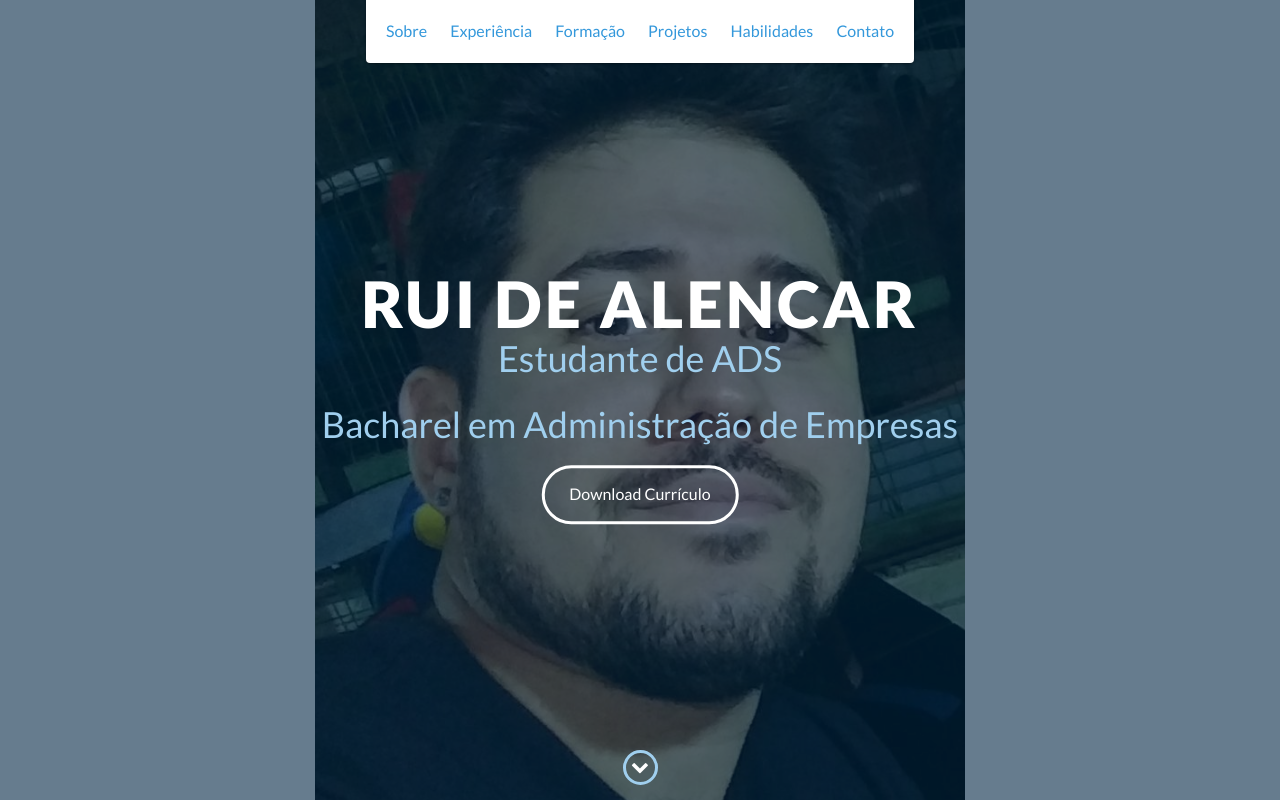
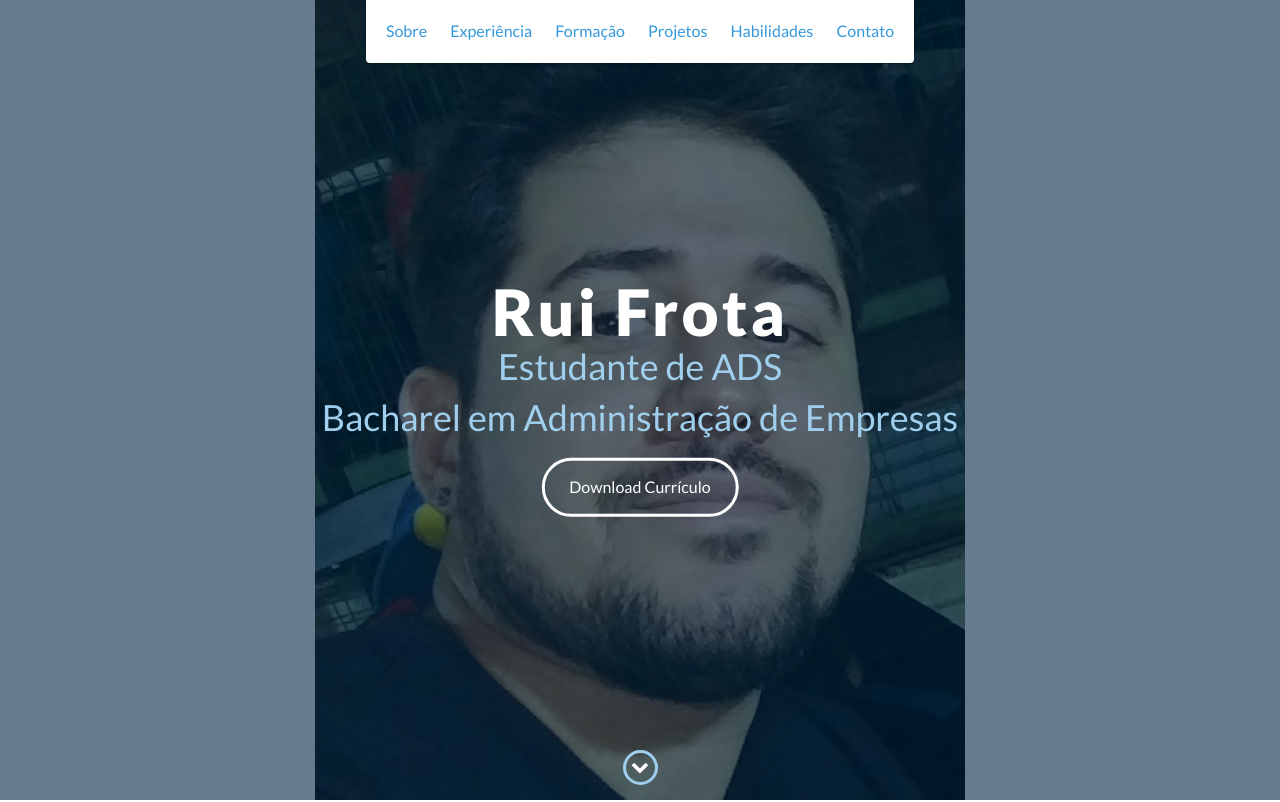
Before and after one commit to ruidealencar/ruidealencar.github.io, a website: page index.html in a window 1280 px wide. Shown: the top 802 px of the page. Drawn offline with nearby package versions, Linux system fonts and the light colour scheme.

Commit message:
mudancas na interface

```diff
--- a/css/styles.css
+++ b/css/styles.css
@@ -219,6 +219,7 @@ body.active{
 		color:#3498db;
 		background:#fff;
 		text-decoration:none
+
 	}
 
 	.shadow{
@@ -272,14 +273,14 @@ body.active{
 	}
 
 	#lead-content h1,#lead-content h2{
-		margin:0
+		margin:0px;
 	}
 
 	#lead-content h1{
 		color:#fff;
 		font-weight:900;
 		font-size:4em;
-		text-transform:uppercase;
+
 		letter-spacing:0.05em;
 		line-height:0.9em
 	}
@@ -786,6 +787,7 @@ body.active{
 	#menu li{
 		display:block;
 		margin-bottom:10px
+
 	}
 
 	#lead-content h1{
--- a/index.html
+++ b/index.html
@@ -5,8 +5,8 @@
     <meta http-equiv="X-UA-Compatible" content="IE=edge">
     <meta name="viewport" content="width=device-width, initial-scale=1">
     <title>Rui de Alencar</title>
-	<link rel="shortcut icon" href="images/icon.png" type="image/x-icon">
-    <link rel="icon" href="images/icon.png" type="image/x-icon">
+	<link rel="shortcut icon" href="images/favicon.png" type="image/x-icon">
+    <link rel="icon" href="images/favicon.png" type="image/x-icon">
     <link href="https://fonts.googleapis.com/css?family=Lato:300,400,700,900" rel="stylesheet">
     <link rel="stylesheet" href="libs/font-awesome/css/font-awesome.min.css">
     <link href="css/bootstrap.min.css" rel="stylesheet">
@@ -50,9 +50,9 @@
 
     <div id="lead">
         <div id="lead-content">
-            <h1>Rui de Alencar</h1>
-            <h2>Estudante de ADS</h2>
-            <h2>Bacharel em Administração de Empresas</h2>
+            <h1>Rui Frota</h1>
+            <h2>Estudante de ADS<br>
+            Bacharel em Administração de Empresas</h2>
             <a href="RUI%20DE%20ALENCAR%20FROTA.pdf" class="btn-rounded-white">Download Currículo</a>
         </div>
         <!-- End #lead-content -->
@@ -196,7 +196,7 @@
                 <input type="hidden" name="_subject" value="//ruidealencar.github.io" />
                 <input type="text" name="name" placeholder="Nome">
                 <input type="email" name="_replyto" placeholder="Email">
-                <textarea name="message" placeholder="Envie sua mensagem"></textarea>
+                <textarea name="message" placeholder="Mensagem"></textarea>
                 <button type="submit">Enviar</button>
             </form>
         </div>
```
Also changed, not shown: images/favicon.png (added).
